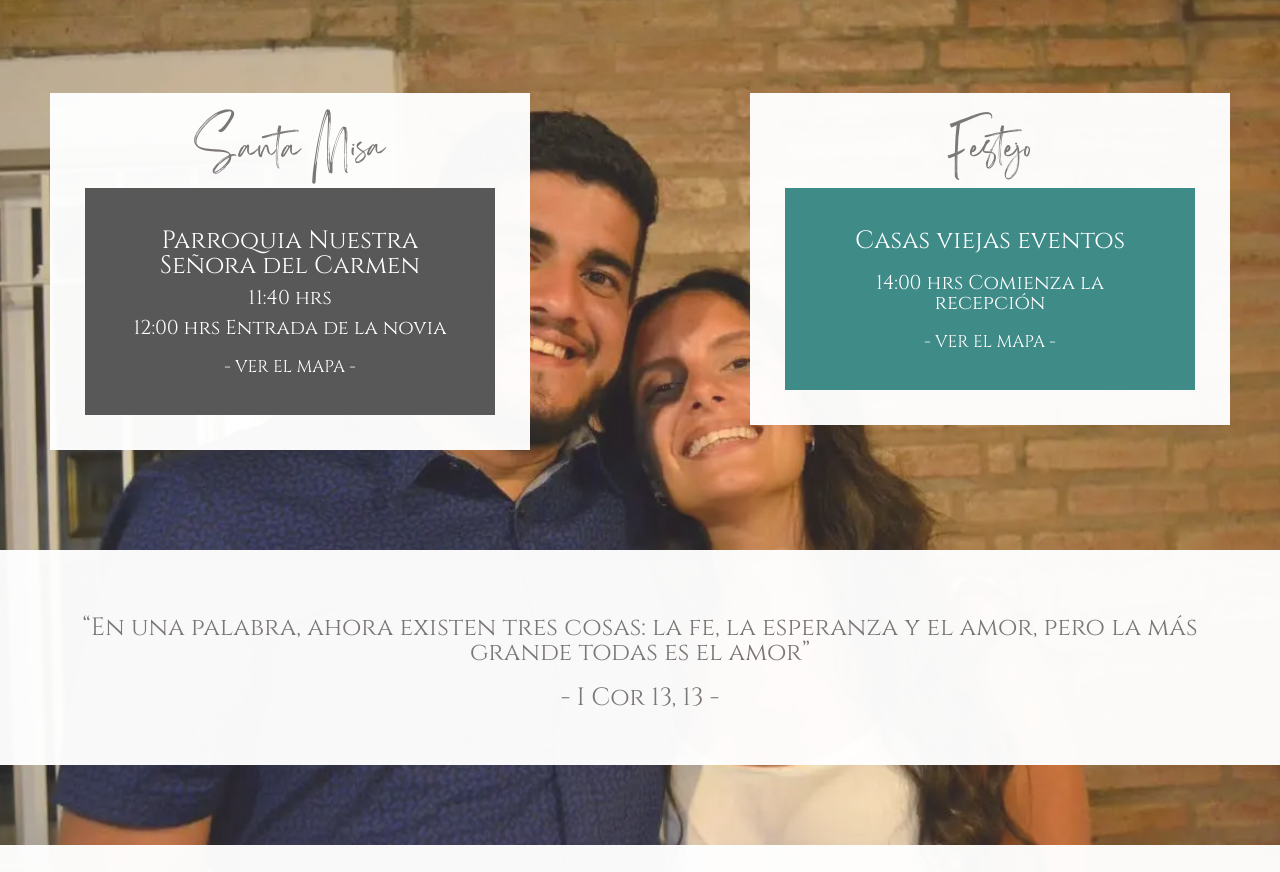
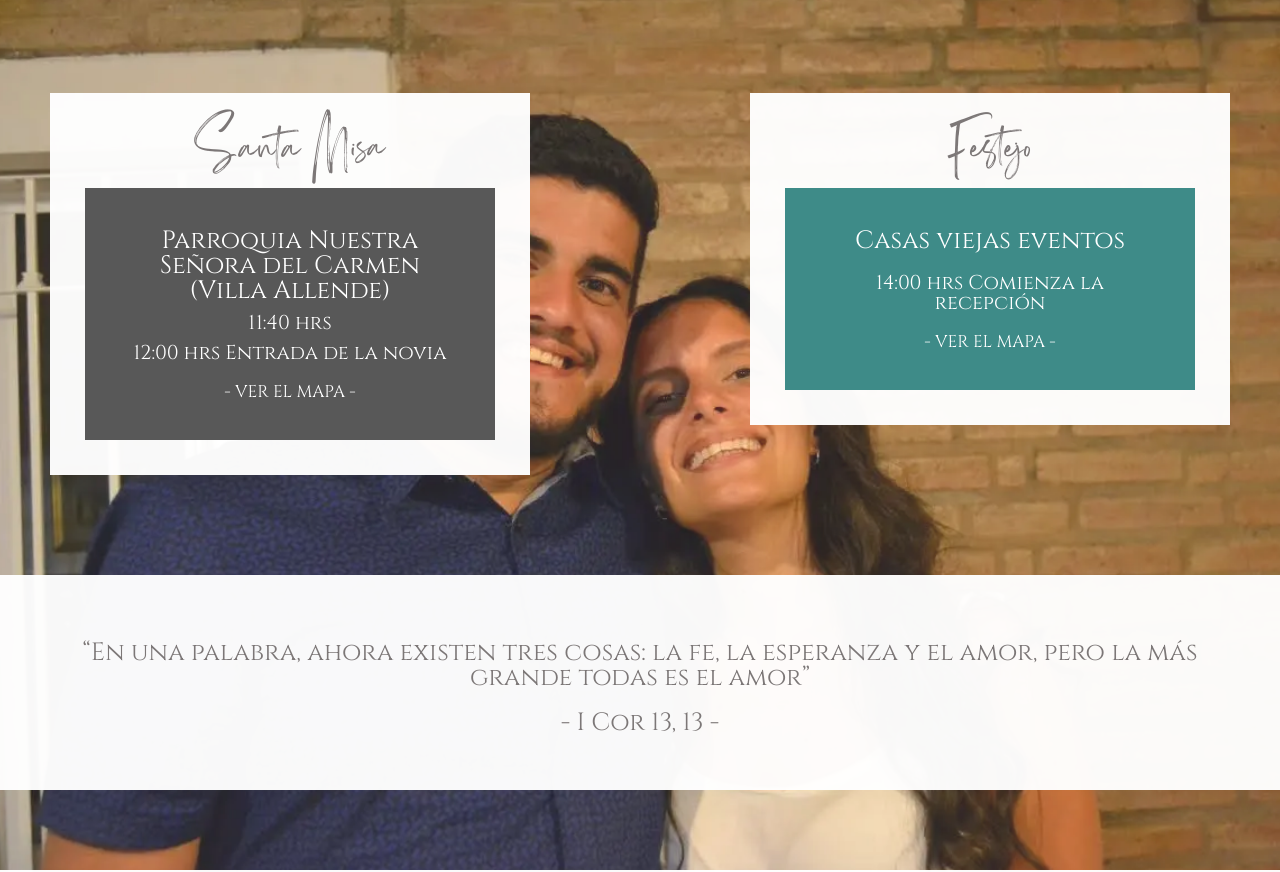
Before and after one commit to Jjaramil/marriage, a plain HTML site: page index.html in a window 1280 px wide. Shown: the part 972-1844 px from the top of the page. Drawn offline with Linux system fonts and the light colour scheme; a web font is replaced by a local one.

Commit message:
agrego villa allende a la parroquia

```diff
--- a/index.html
+++ b/index.html
@@ -317,7 +317,7 @@
 
                         <div class="nicdark_space10"></div>
                         <div class="nicdark_focus nicdark_padding40 nicdark_sizing nicdark_bg_greydark">
-                            <h2 class="white">Parroquia Nuestra Señora del Carmen</h2>
+                            <h2 class="white">Parroquia Nuestra Señora del Carmen (Villa Allende)</h2>
                             <div class="nicdark_space10"></div>
                             <h3 class="white">11:40 hrs </h3>
                             <div class="nicdark_space10"></div>
```
